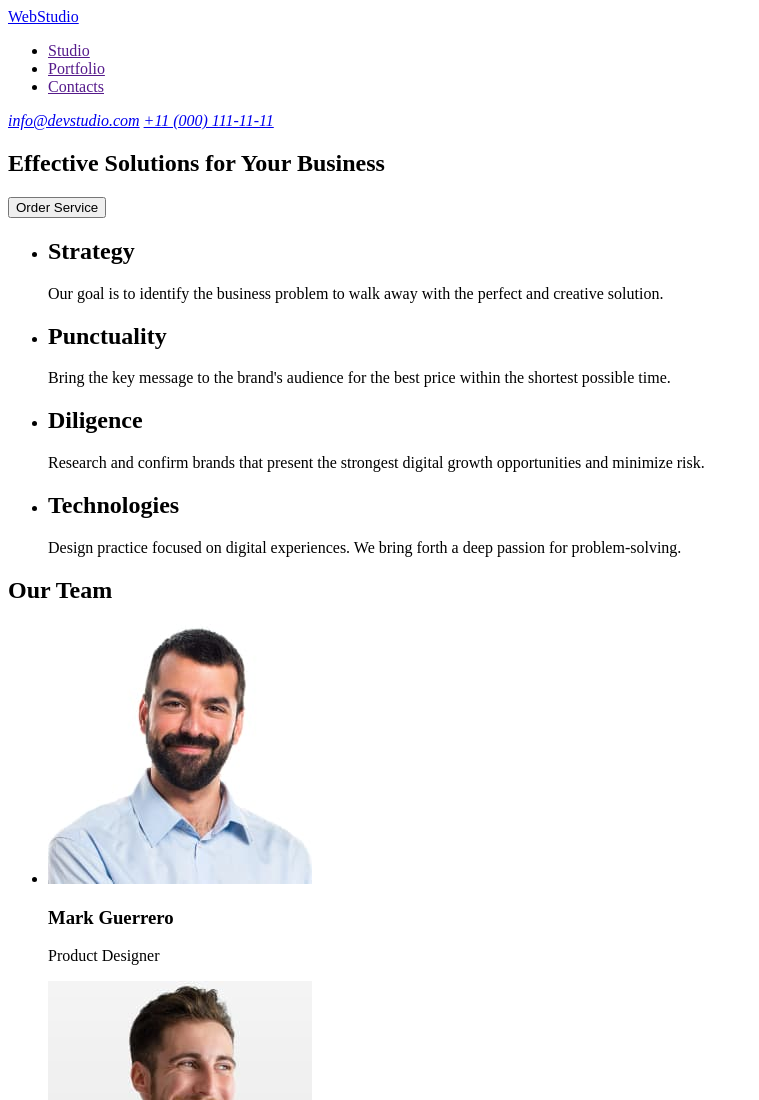
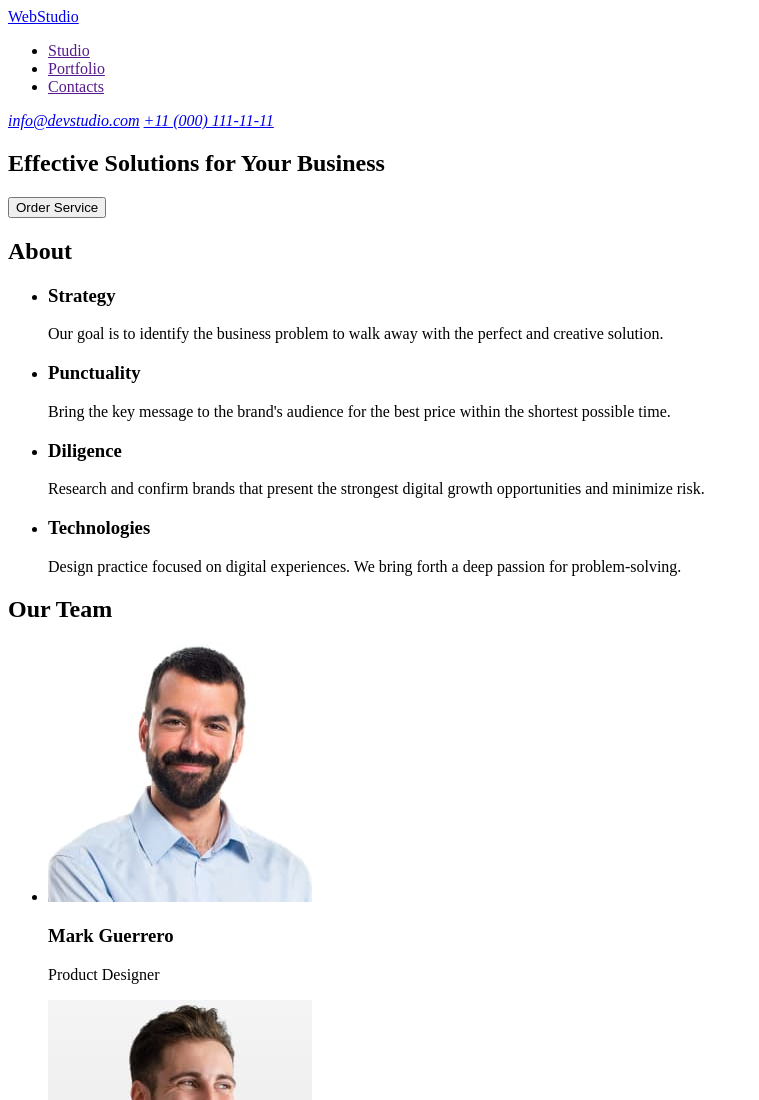
Before and after one commit to DipsikEducation/goit-markup-hw-01, a plain HTML site: page index.html in a window 1280 px wide. Shown: the top 1100 px of the page, without its empty margins (0-759 px from the left). Drawn offline with Linux system fonts and the light colour scheme.

Commit message:
main fix

```diff
--- a/index.html
+++ b/index.html
@@ -28,30 +28,31 @@
       </section>
 
       <section>
+        <h2>About</h2>
         <ul>
           <li>
-            <h2>Strategy</h2>
+            <h3>Strategy</h3>
             <p>
               Our goal is to identify the business problem to walk away with the
               perfect and creative solution.
             </p>
           </li>
           <li>
-            <h2>Punctuality</h2>
+            <h3>Punctuality</h3>
             <p>
               Bring the key message to the brand's audience for the best price
               within the shortest possible time.
             </p>
           </li>
           <li>
-            <h2>Diligence</h2>
+            <h3>Diligence</h3>
             <p>
               Research and confirm brands that present the strongest digital
               growth opportunities and minimize risk.
             </p>
           </li>
           <li>
-            <h2>Technologies</h2>
+            <h3>Technologies</h3>
             <p>
               Design practice focused on digital experiences. We bring forth a
               deep passion for problem-solving.
```
